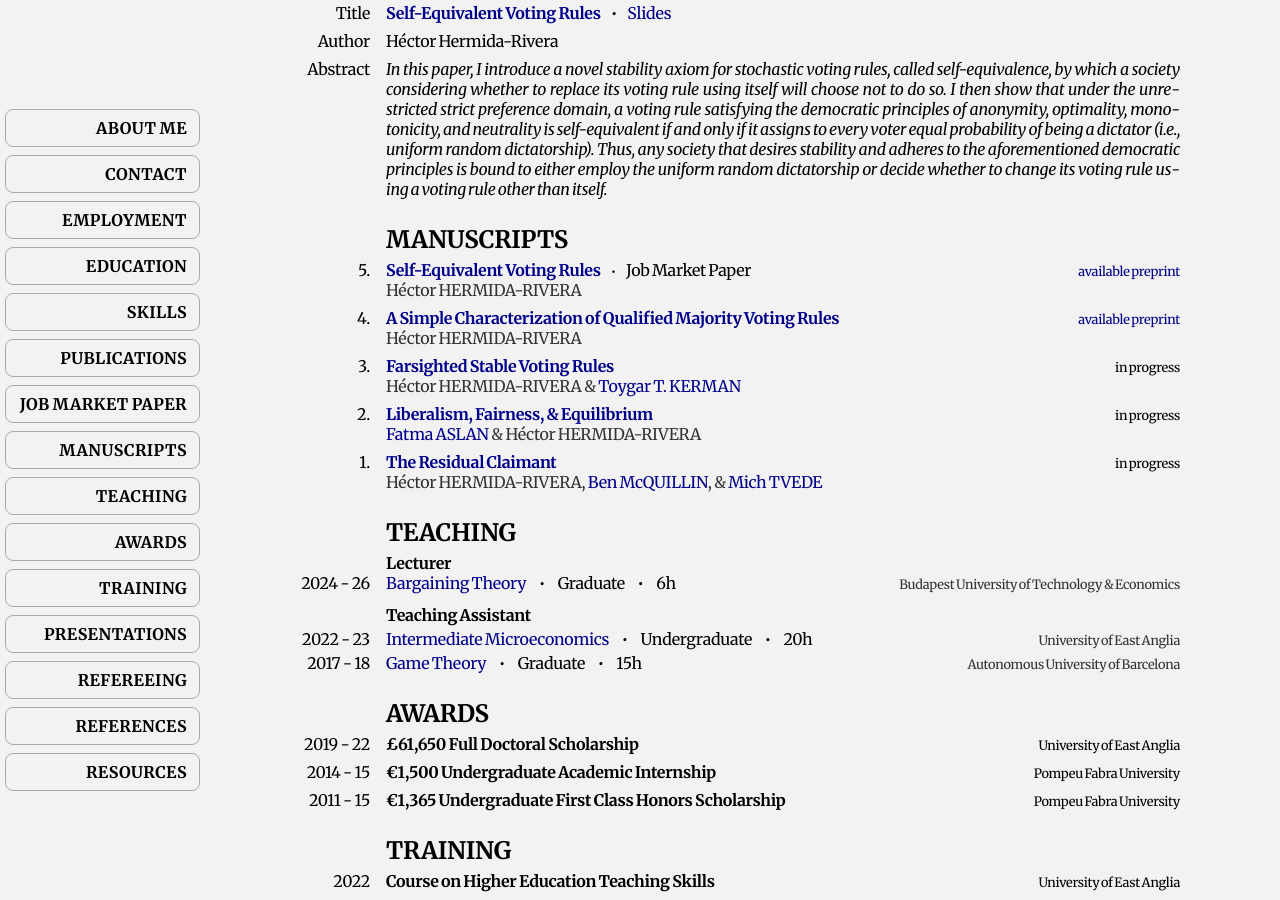
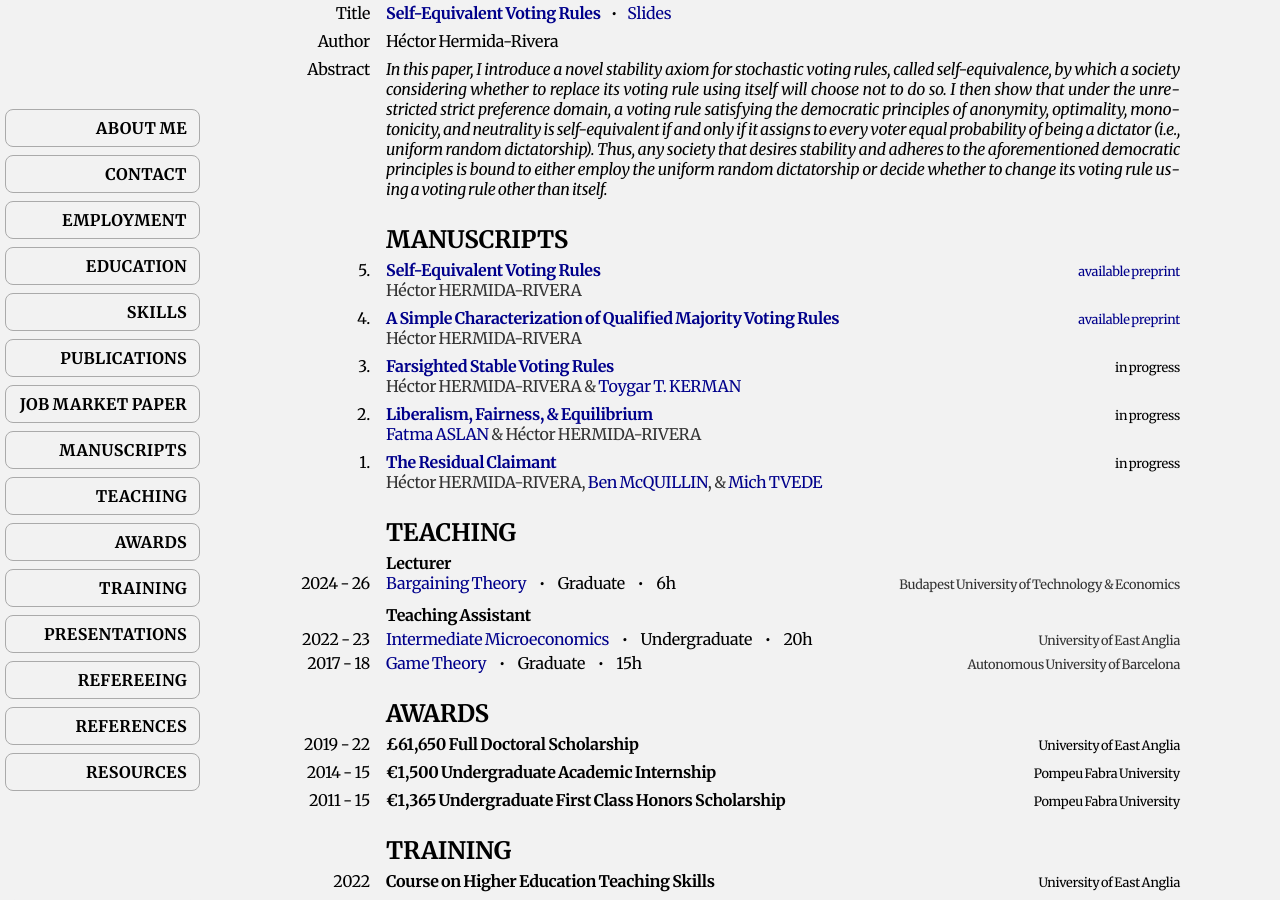
Before and after one commit to HectorHermidaRivera/hectorhermidarivera.github.io, a Jekyll site: the page built from index.md, in a window 1280 px wide and 900 px high, scrolled down 1174 px. Built offline with Jekyll 4.4.1, drawn with Linux system fonts in a browser that asks for light colours; a style sheet for code colours, icons or effects is not loaded.

Commit message:
Update index.md

```diff
--- a/index.md
+++ b/index.md
@@ -165,7 +165,7 @@ title: Home
     <div class="label">5.</div>
     <div class="value">
       <div class="top-row">
-        <span><b><a href="https://arxiv.org/abs/2506.15310">Self-Equivalent Voting Rules</a></b><span style="margin:10px;">•</span>Job Market Paper</span>
+        <span><b><a href="https://arxiv.org/abs/2506.15310">Self-Equivalent Voting Rules</a></b></span>
         <span><a href="https://drive.google.com/file/d/13vZ7mZ95rlw0s_VvOVO176N9I3Qy2Mhe/view">available preprint</a></span>
       </div>
       <div class="second-row">
```
